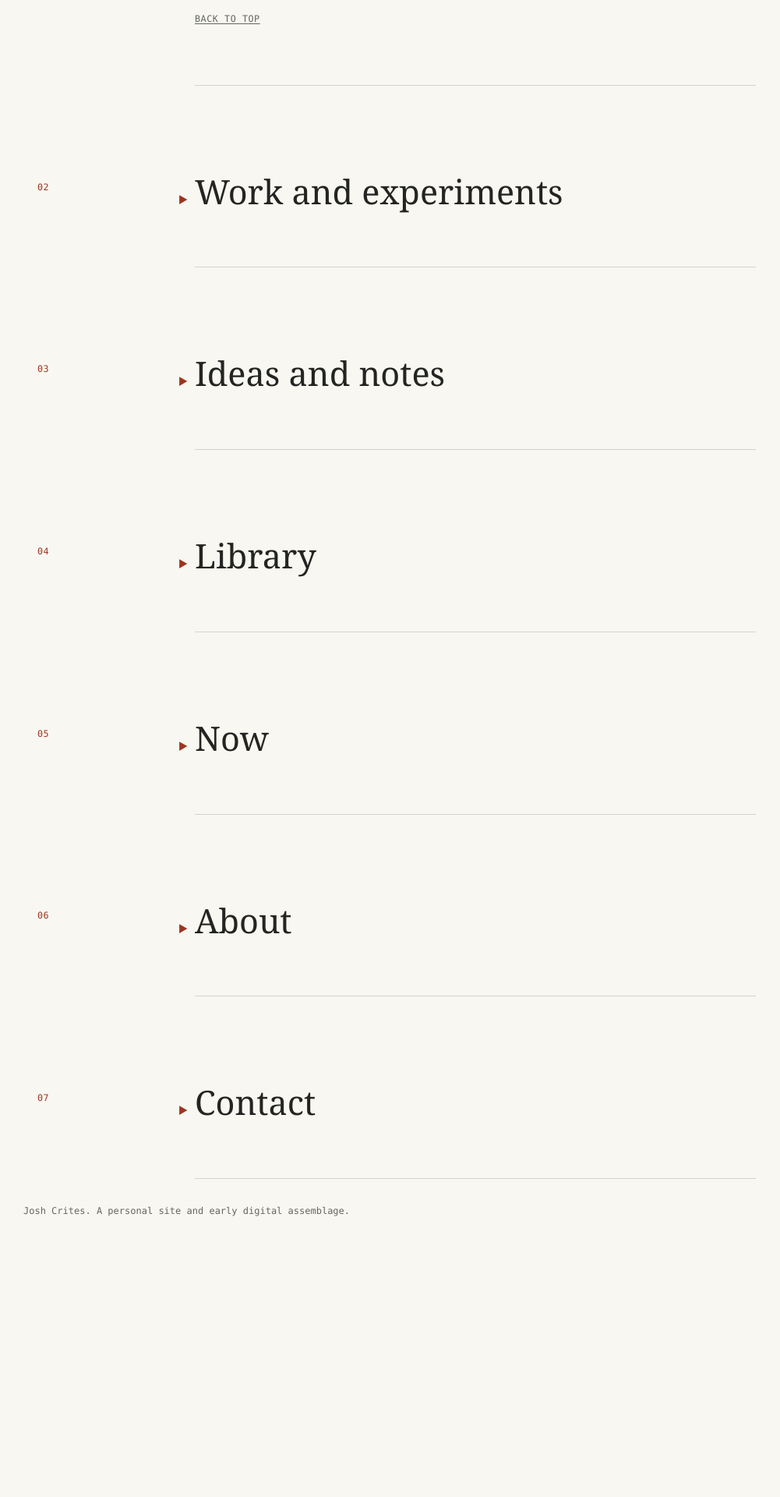
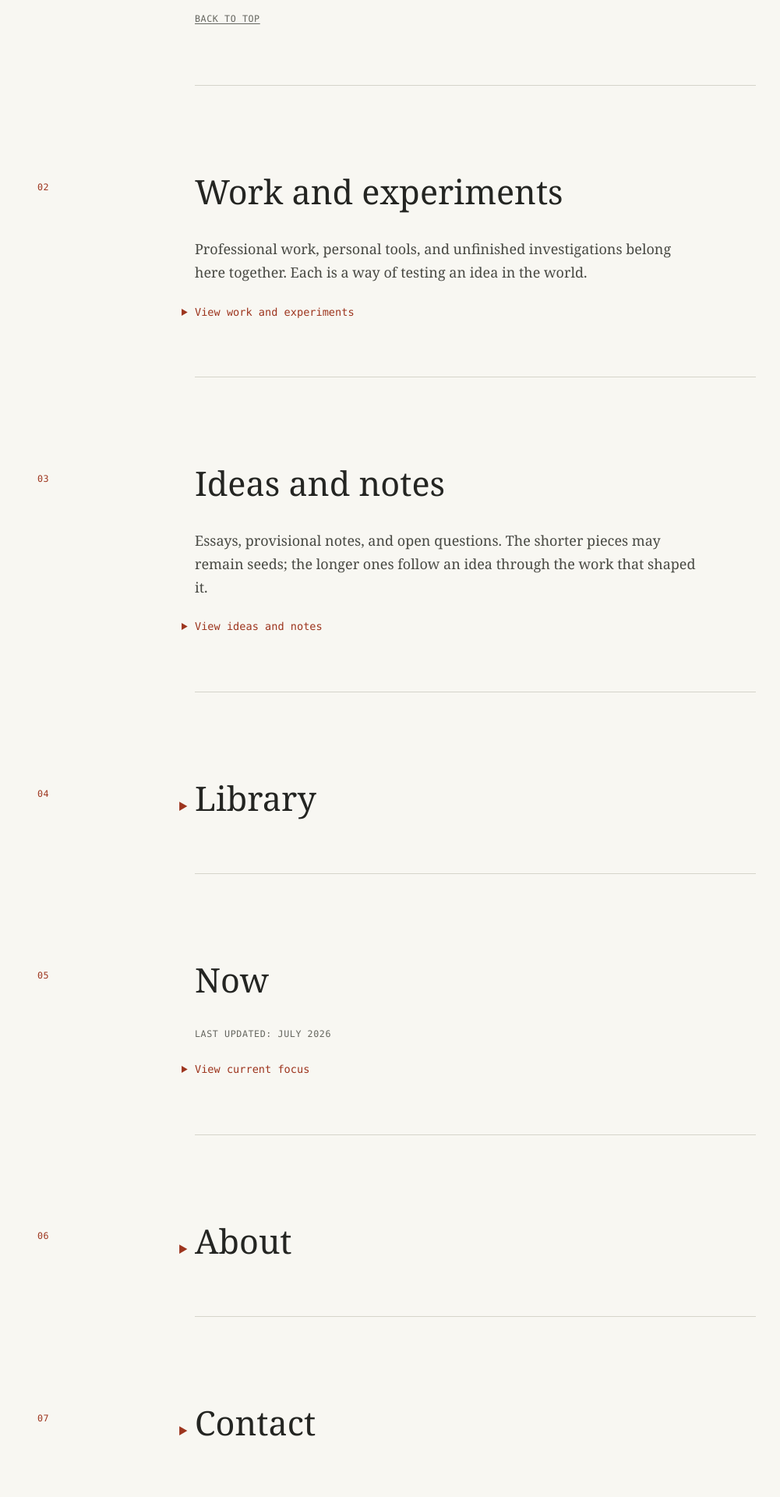
Before and after one commit to critesjosh/joshcritesdotcom, a Jekyll site: the page index.html, which Jekyll copies as it is, in a window 1280 px wide. Shown: the part 1673-3593 px from the top of the page at 78% size, without its empty margins (60-1061 px from the left). Built offline with Jekyll 4.4.1, drawn with Linux system fonts in a browser that asks for light colours; before the commit the page ends 3301 px from its top, so only the background shows below that.

Commit message:
update Now section and disclosure layout

```diff
--- a/index.html
+++ b/index.html
@@ -353,6 +353,17 @@
       .section-content {
         padding-top: 1rem;
       }
+      .section-details {
+        margin-top: 1.5rem;
+      }
+      .section-details > summary {
+        color: var(--accent);
+        font-family: var(--mono);
+        font-size: 0.85rem;
+      }
+      .section-details > .section-content {
+        padding-top: 1.5rem;
+      }
       .library-group {
         margin-top: 2.3rem;
       }
@@ -562,13 +573,14 @@
         </section>
 
         <section id="work" data-number="02">
-          <details class="section-toggle">
-            <summary><h2>Work and experiments</h2></summary>
-            <div class="section-content">
+          <h2>Work and experiments</h2>
           <p class="section-intro">
             Professional work, personal tools, and unfinished investigations
             belong here together. Each is a way of testing an idea in the world.
           </p>
+          <details class="section-toggle section-details">
+            <summary>View work and experiments</summary>
+            <div class="section-content">
           <p class="group-label">Selected work</p>
           <article class="entry">
             <h3>Aztec and Noir developer ecosystem</h3>
@@ -760,14 +772,15 @@
         </section>
 
         <section id="ideas" data-number="03">
-          <details class="section-toggle">
-            <summary><h2>Ideas and notes</h2></summary>
-            <div class="section-content">
+          <h2>Ideas and notes</h2>
           <p class="section-intro">
             Essays, provisional notes, and open questions. The shorter pieces
             may remain seeds; the longer ones follow an idea through the work
             that shaped it.
           </p>
+          <details class="section-toggle section-details">
+            <summary>View ideas and notes</summary>
+            <div class="section-content">
           <article class="entry">
             <h3>
               <a href="/posts/ai-native-developer-support-at-aztec/"
@@ -989,30 +1002,35 @@
         </section>
 
         <section id="now" data-number="05">
-          <details class="section-toggle">
-            <summary><h2>Now</h2></summary>
+          <h2>Now</h2>
+          <p class="meta">Last updated: July 2026</p>
+          <details class="section-toggle section-details">
+            <summary>View current focus</summary>
             <div class="section-content">
-          <p class="meta">Last updated: July 2026</p>
           <div class="now-grid">
             <div>
               <h3>Building</h3>
               <p>
-                Exploring AI-native developer experience, agent tools, and small
-                home-server experiments.
+                Agent-readiness tools that test whether coding agents can
+                complete real developer journeys from public documentation,
+                along with benchmarks and knowledge systems for AI-assisted
+                software development.
               </p>
             </div>
             <div>
               <h3>Learning</h3>
               <p>
-                More about model tooling, agents, evaluation, piano, and music
-                theory.
+                Model training and fine-tuning, synthetic data, open-source
+                model internals, and the constraints of running small models on
+                private, local hardware.
               </p>
             </div>
             <div>
               <h3>Thinking about</h3>
               <p>
-                Privacy, agency, collective intelligence, and what it means to
-                steward complexity.
+                How model behavior, agent harnesses, tools, and structured
+                knowledge should divide responsibility—and how those systems
+                can preserve user agency.
               </p>
             </div>
             <div>
```
Also changed, not shown: other parts of index.html (+5 -5 lines).
